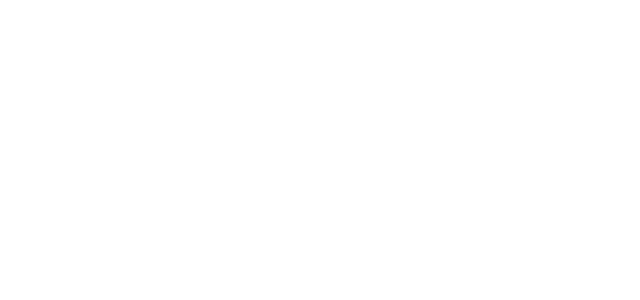
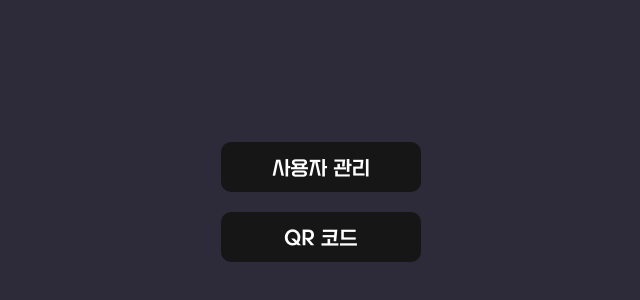
Before and after one commit to HICC-2024-PROJECT-PRESENTATION-CONTEST/Team3-Frontend, a React (Vite) app in the folder hi-cc/: page /admin in a window 1280 px wide. Shown: the part 198-498 px from the top of the page, without its empty margins (319-959 px from the left). Built offline with nearby package versions, Linux system fonts and the light colour scheme.

Commit message:
feat: admin 페이지 구현(사용자 관리 페이지, QR 코드 페이지 이동)

```diff
--- a/hi-cc/src/pages/adminPage/Admin/Admin.jsx
+++ b/hi-cc/src/pages/adminPage/Admin/Admin.jsx
@@ -1,5 +1,50 @@
+import { useNavigate } from "react-router-dom";
+import styled from "styled-components";
+
 export default function Manager() {
+    const navigate = useNavigate();
+
+    function handleClick(nextPage) {
+        navigate(nextPage);
+    }
+
     return(
-        <></>
+        <ManagerWrapper>
+            <Button onClick={() => handleClick('/admin/users')}>사용자 관리</Button>
+            <Button onClick={() => handleClick('/admin/qr')}>QR 코드</Button>
+        </ManagerWrapper>
     )
 };
+
+const ManagerWrapper = styled.div`
+    display: flex;
+    flex-direction: column;
+
+    width: 100vw;
+    height: 100vh;
+
+    justify-content: center;
+    align-items: center;
+
+    background-color: #2d2b39;
+`
+
+const Button = styled.button`
+    width: 200px;
+    height: 50px;
+
+    border: 0px;
+    border-radius: 10px;
+    margin: 10px 0;
+
+    font-size: 20px;
+    color: #FFFFFF;
+
+    background-color: #161616;
+
+    cursor: pointer;
+
+    &:hover {
+        background-color: #000000;
+    }
+`
```
